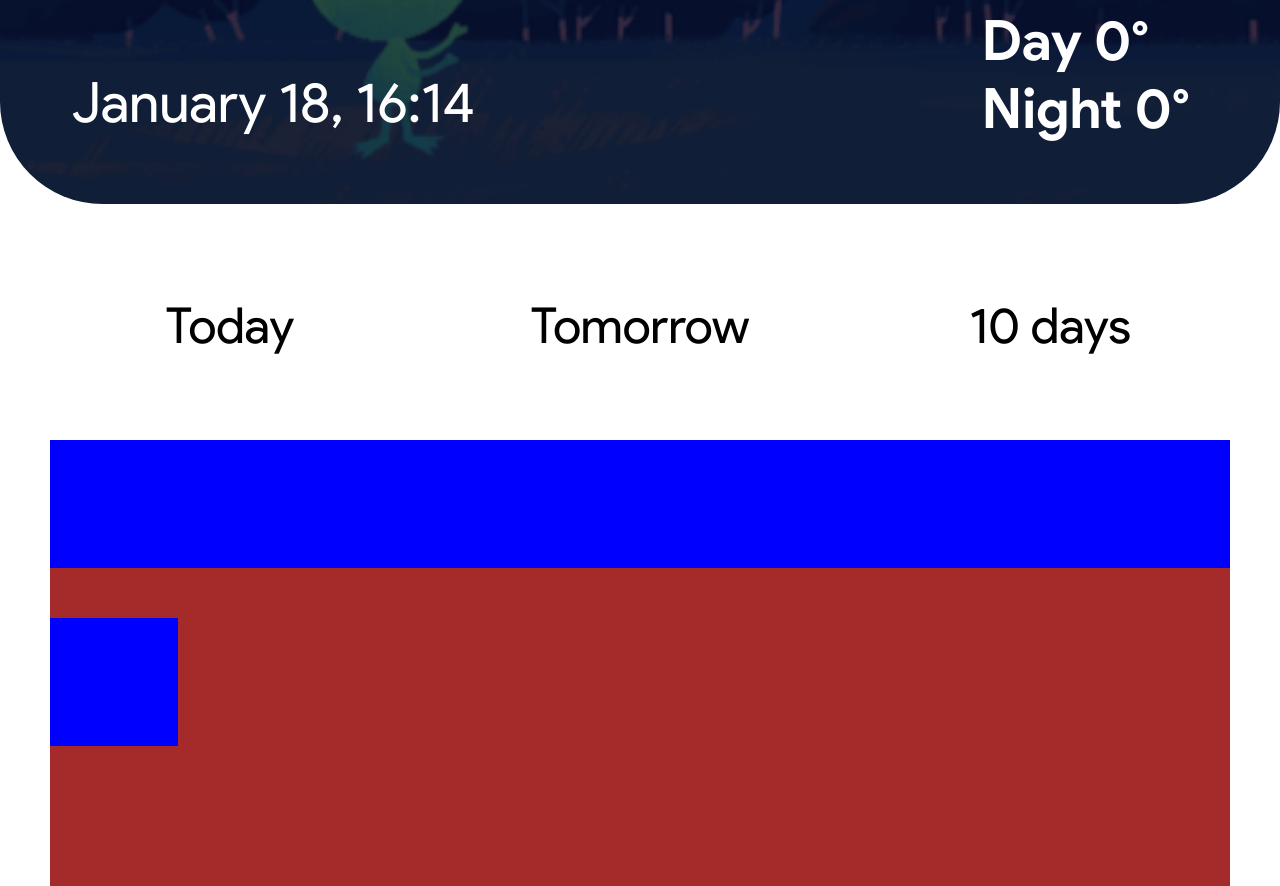
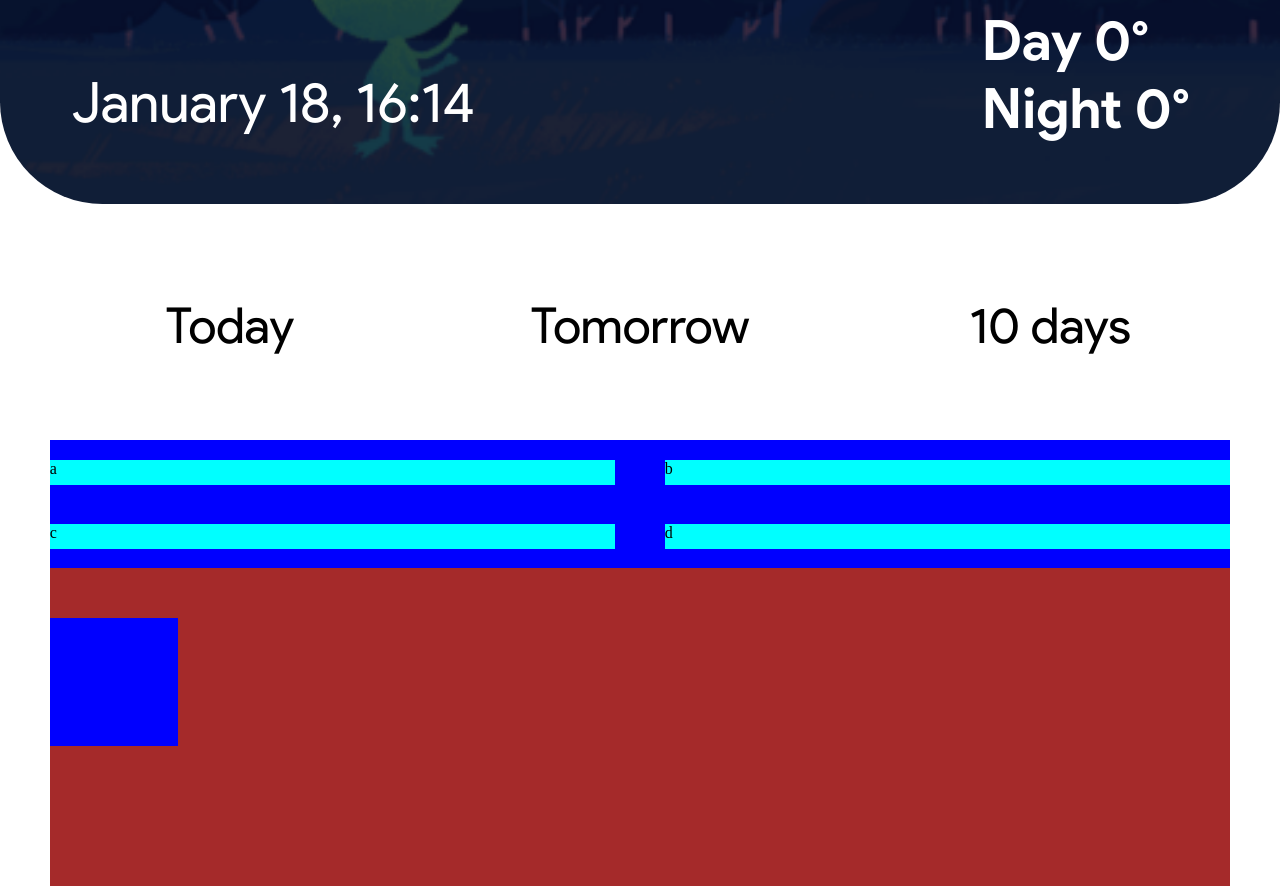
Before and after one commit to DavidAdolfoGomezUribe/weather-app-redesign, a plain HTML site: page index.html in a window 1280 px wide. Shown: the part 914-1800 px from the top of the page. Drawn offline with Linux system fonts and the light colour scheme.

Commit message:
feat: :sparkles: Enhance layout of hourly forecast section with flexbox; add new div elements for improved structure

```diff
--- a/css/style.css
+++ b/css/style.css
@@ -202,6 +202,16 @@ transition: none;
         background-color: blue;
         height: 10vw;
         width: 92.23vw;
+        display: flex;
+        flex-wrap: wrap;
+        justify-content: space-between;
+        align-items: center;
+
+        div{
+            height: 2vw;
+            width:44.17vw ;
+            background-color: aqua;
+        }
     }
 
     .hourlyforecast{
--- a/index.html
+++ b/index.html
@@ -54,7 +54,10 @@
 
     <main class="maincontainer">
         <section class="windrainpressureuvcontainer">
-
+            <div>a</div>
+            <div>b</div>
+            <div>c</div>
+            <div>d</div>
         </section>
         <section class="hourlyforecast">
 
```
